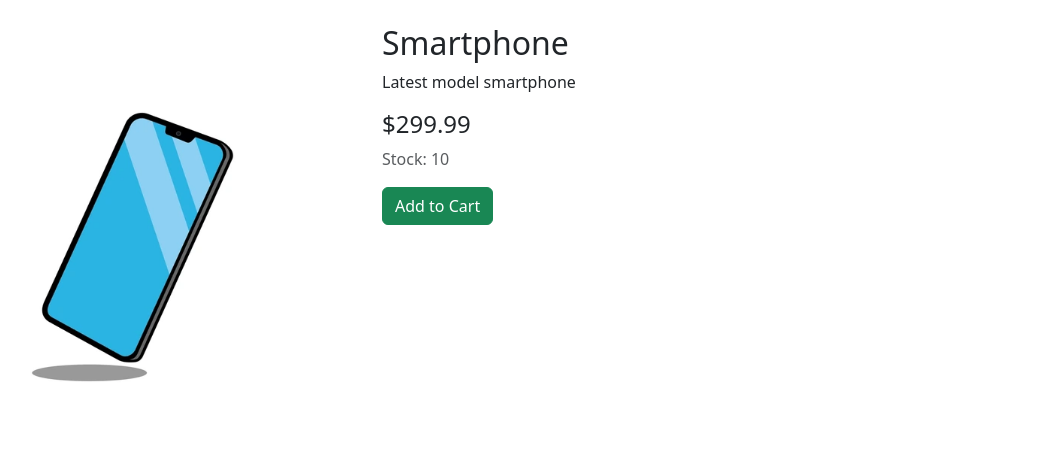
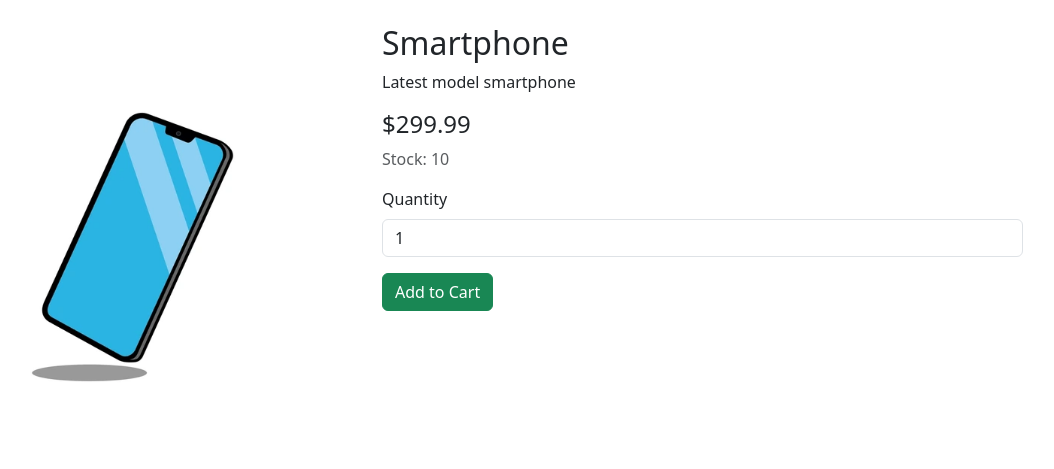
Before and after one commit to Allie72-Aur/ECommerce-Website, a Flask app: page /product/1 in a window 1280 px wide. Shown: the part 56-525 px from the top of the page, without its empty margins (175-1229 px from the left). Run offline with Flask 3, Linux system fonts and the light colour scheme; data comes from the database, SQL or seed files in the repository; some libraries are stand-ins or nearby versions.

Commit message:
add quantity selection when adding products to cart, update stock validation

```diff
--- a/app.py
+++ b/app.py
@@ -48,10 +48,21 @@ def product_detail(pid):
     return render_template("product.html", product=product)
 
 
-@app.route("/add_to_cart/<int:pid>")
+@app.route("/add_to_cart/<int:pid>", methods=["GET"])
 def add_to_cart(pid):
     cart = session.get("cart", {})
-    cart[str(pid)] = cart.get(str(pid), 0) + 1
+    product = get_product(pid)
+    if not product or product.get("stock", 0) == 0:
+        return redirect(url_for("cart"))
+    try:
+        qty = int(request.args.get("qty", 1))
+    except (TypeError, ValueError):
+        qty = 1
+    qty = max(1, min(qty, product["stock"]))
+    cart[str(pid)] = cart.get(str(pid), 0) + qty
+    # Ensure cart quantity does not exceed stock
+    if cart[str(pid)] > product["stock"]:
+        cart[str(pid)] = product["stock"]
     session["cart"] = cart
     return redirect(url_for("cart"))
 
--- a/products.csv
+++ b/products.csv
@@ -9,8 +9,8 @@ id,name,price,desc,img,stock
 8,Tablet,399.99,10-inch HD tablet,/static/images/10-inch-hd-tablet.jpg,7
 9,Portable Speaker,59.99,Bluetooth portable speaker,/static/images/bluetooth-portable-speaker.jpg,14
 10,Webcam,39.99,HD USB webcam,/static/images/hd-usb-webcam.png,10
-11,Power Bank,29.99,10000mAh power bank,/static/images/10000mah-power-bank.jpg,20
-12,USB-C Hub,34.99,Multiport USB-C hub,/static/images/multiport-usb-c-hub.png,15
+11,Power Bank,29.99,10000mAh power bank,/static/images/10000mah-power-bank.png,20
+12,USB-C Hub,34.99,Multiport USB-C hub,/static/images/multiport-usb-c-hub.jpg,15
 13,Wireless Earbuds,69.99,True wireless earbuds,/static/images/true-wireless-earbuds.avif,16
 14,Monitor,199.99,24-inch FHD monitor,/static/images/24-inch-fhd-monitor.avif,6
 15,External SSD,129.99,1TB portable SSD,/static/images/1tb-portable-ssd.png,9
--- a/templates/product.html
+++ b/templates/product.html
@@ -42,9 +42,24 @@
           <p>{{ product.desc }}</p>
           <h4>${{ product.price }}</h4>
           <p class="text-muted">Stock: {{ product.stock }}</p>
-          <a href="/add_to_cart/{{ product.id }}" class="btn btn-success"
-            >Add to Cart</a
-          >
+          <form method="get" action="/add_to_cart/{{ product.id }}">
+            <div class="mb-3">
+              <label for="qty" class="form-label">Quantity</label>
+              <input
+                type="number"
+                class="form-control"
+                id="qty"
+                name="qty"
+                value="1"
+                min="1"
+                max="{{ product.stock }}"
+                required
+              />
+            </div>
+            <button type="submit" class="btn btn-success" {% if product.stock == 0 %}disabled{% endif %}>
+              Add to Cart
+            </button>
+          </form>
         </div>
       </div>
     </div>
```
Also changed, not shown: static/images/10000mah-power-bank(1).jpg (renamed from static/images/10000mah-power-bank.jpg), static/images/10000mah-power-bank(2).jpg (added), static/images/10000mah-power-bank.png (added), static/images/multiport-usb-c-hub.jpg (renamed from static/images/usb hub c multiport adapter.jpg), static/images/multiport-usb-c-hub.png (deleted).
